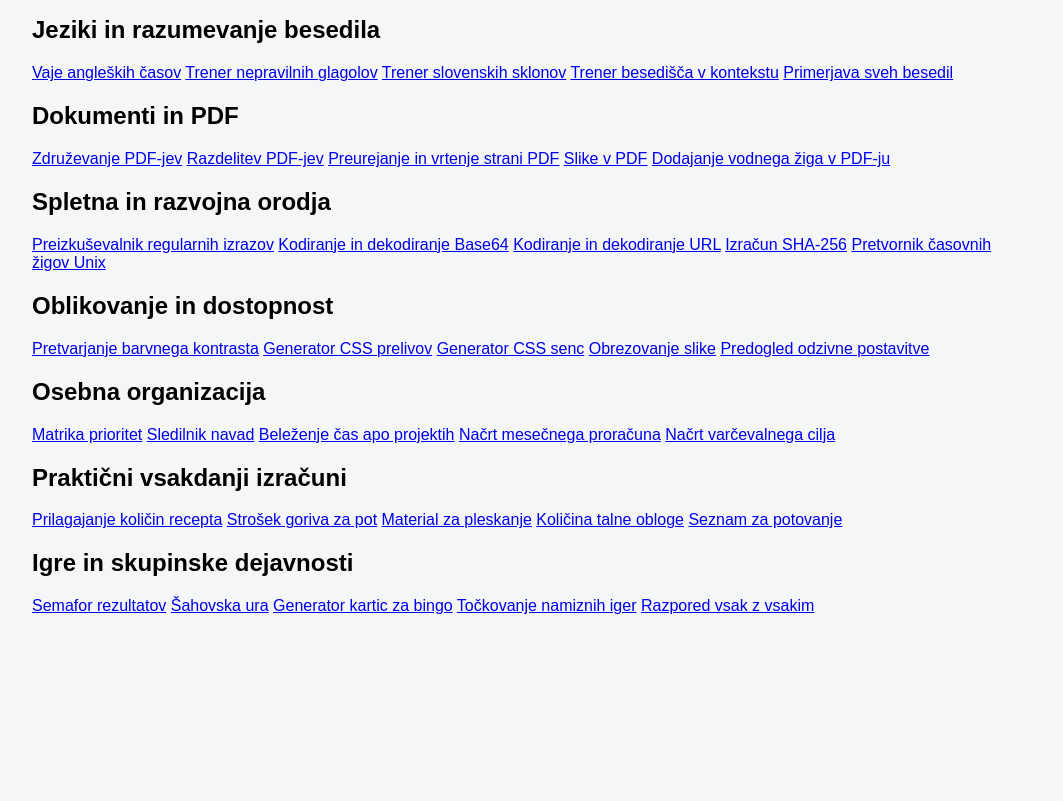
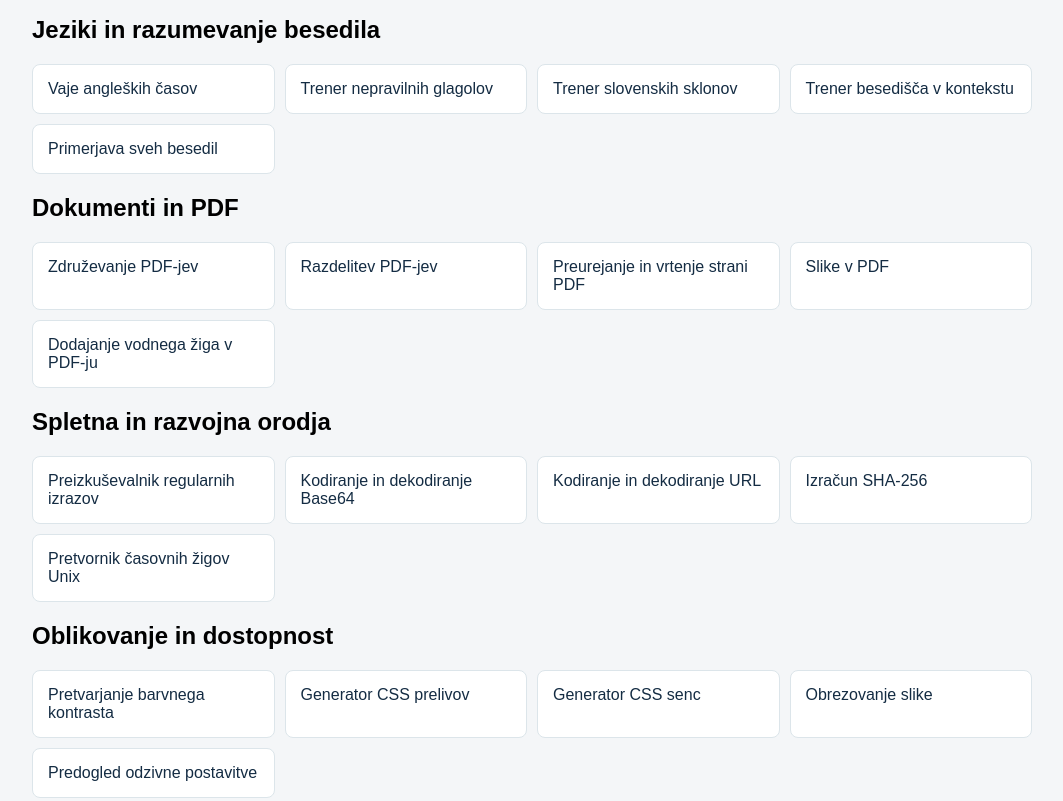
Before and after one commit to ziga1324/spletna_stran, a plain HTML site: page index.html in a window 1280 px wide. Shown: the part 2411-3212 px from the top of the page, without its empty margins (108-1171 px from the left). Before the commit the page ends 3046 px from the top, so only its background shows below. Drawn offline with Linux system fonts and the light colour scheme.

Commit message:
Dodana spletna orodja

```diff
--- a/index.html
+++ b/index.html
@@ -170,87 +170,87 @@
         <a href="orodja/barve_oznake_uporov.html">Barvne oznake uporov</a>
         <a href="orodja/zaporedni_in_vzporedni.html">Zašpredni in vzporedni upori</a>
         <a href="orodja/poraba_elektricne_energije.html">Poraba električne energije</a>
-        <a href="orodje/simulacija_posevnega_meta.html">Simulacija poševnega meta</a>
+        <a href="orodja/simulacija_posevnega_meta.html">Simulacija poševnega meta</a>
     </div>
     <script async src="https://pagead2.googlesyndication.com/pagead/js/adsbygoogle.js?client=ca-pub-6461788165201508"
         crossorigin="anonymous"></script>
     <h2>Kemija in naravoslovje</h2>
     <div class="orodja">
-        <a href="orodje/molska_masa_spojine.html">Molska masa spojine</a>
-        <a href="orodje/uravnotezenje_kemijskih_enacb.html">Uravnoteženje kemijskih enačb</a>
-        <a href="orodje/redcenje_spojin.html">Redčenje spojin</a>
-        <a href="orodje/izracun_gostote.html">Izračun gostote</a>
-        <a href="orodje/raypolovilni_cas.html">Razpolovilni čas</a>
+        <a href="orodja/molska_masa_spojine.html">Molska masa spojine</a>
+        <a href="orodja/uravnotezenje_kemijskih_enacb.html">Uravnoteženje kemijskih enačb</a>
+        <a href="orodja/redcenje_spojin.html">Redčenje spojin</a>
+        <a href="orodja/izracun_gostote.html">Izračun gostote</a>
+        <a href="orodja/raypolovilni_cas.html">Razpolovilni čas</a>
     </div>
     <script async src="https://pagead2.googlesyndication.com/pagead/js/adsbygoogle.js?client=ca-pub-6461788165201508"
         crossorigin="anonymous"></script>
     <h2>Jeziki in razumevanje besedila</h2>
-    <div class="orodje">
-        <a href="orodje/vaje_angleskih_casov.html">Vaje angleških časov</a>
-        <a href="orodje/trener_nepravilnih_glagolov.html">Trener nepravilnih glagolov</a>
-        <a href="orodje/trener_slovenskih_sklonov.html">Trener slovenskih sklonov</a>
-        <a href="orodje/trener_besedisca_v_kontekstih.html">Trener besedišča v kontekstu</a>
+    <div class="orodja">
+        <a href="orodja/vaje_angleskih_casov.html">Vaje angleških časov</a>
+        <a href="orodja/trener_nepravilnih_glagolov.html">Trener nepravilnih glagolov</a>
+        <a href="orodja/trener_slovenskih_sklonov.html">Trener slovenskih sklonov</a>
+        <a href="orodja/trener_besedisca_v_kontekstih.html">Trener besedišča v kontekstu</a>
         <a href="orodja/primerjava_dveh_besedil.html">Primerjava sveh besedil</a>
     </div>
     <script async src="https://pagead2.googlesyndication.com/pagead/js/adsbygoogle.js?client=ca-pub-6461788165201508"
         crossorigin="anonymous"></script>
     <h2>Dokumenti in PDF</h2>
-    <div class="orodje">
-        <a href="orodje/ydruzevanje_pdf-jev.html">Združevanje PDF-jev</a>
-        <a href="orodje/razdelitev_pdf-jev.html">Razdelitev PDF-jev</a>
-        <a href="orodje/preurejanje_in_vrtenje_strani_pdf.html">Preurejanje in vrtenje strani PDF</a>
-        <a href="orodje/slike_v_pdf.html">Slike v PDF</a>
-        <a href="orodje/dodajanje_vodnega_ziga_v_pdf.html">Dodajanje vodnega žiga v PDF-ju</a>
+    <div class="orodja">
+        <a href="orodja/ydruzevanje_pdf-jev.html">Združevanje PDF-jev</a>
+        <a href="orodja/razdelitev_pdf-jev.html">Razdelitev PDF-jev</a>
+        <a href="orodja/preurejanje_in_vrtenje_strani_pdf.html">Preurejanje in vrtenje strani PDF</a>
+        <a href="orodja/slike_v_pdf.html">Slike v PDF</a>
+        <a href="orodja/dodajanje_vodnega_ziga_v_pdf.html">Dodajanje vodnega žiga v PDF-ju</a>
     </div>
     <script async src="https://pagead2.googlesyndication.com/pagead/js/adsbygoogle.js?client=ca-pub-6461788165201508"
         crossorigin="anonymous"></script>
     <h2>Spletna in razvojna orodja</h2>
-    <div class="orodje">
-        <a href="orodje/preizkuševalnik_regularnih_izrazov.html">Preizkuševalnik regularnih izrazov</a>
-        <a href="orodje/kodiranje_in_dekodiranje_base_64.html">Kodiranje in dekodiranje Base64</a>
-        <a href="orodje/kodiranje_in_dekodiranje_URL.html">Kodiranje in dekodiranje URL</a>
-        <a href="orodje/izracun_HSA.html">Izračun SHA-256</a>
-        <a href="orodje/pretvornik_casovnih_zigov_unix.html">Pretvornik časovnih žigov Unix</a>
+    <div class="orodja">
+        <a href="orodja/preizkuševalnik_regularnih_izrazov.html">Preizkuševalnik regularnih izrazov</a>
+        <a href="orodja/kodiranje_in_dekodiranje_base_64.html">Kodiranje in dekodiranje Base64</a>
+        <a href="orodja/kodiranje_in_dekodiranje_URL.html">Kodiranje in dekodiranje URL</a>
+        <a href="orodja/izracun_HSA.html">Izračun SHA-256</a>
+        <a href="orodja/pretvornik_casovnih_zigov_unix.html">Pretvornik časovnih žigov Unix</a>
     </div>
     <script async src="https://pagead2.googlesyndication.com/pagead/js/adsbygoogle.js?client=ca-pub-6461788165201508"
         crossorigin="anonymous"></script>
     <h2>Oblikovanje in dostopnost</h2>
-    <div class="orodje">
-        <a href="orodje/pretvarjanje_barvnega_kontrasta.html">Pretvarjanje barvnega kontrasta</a>
-        <a href="orodje/generator_css_preelivov.html">Generator CSS prelivov</a>
-        <a href="orodje/generator_css_senc.html">Generator CSS senc</a>
-        <a href="orodje/obrezovanje_slike.html">Obrezovanje slike</a>
-        <a href="orodje/predogled_odzivne_postavitve.html">Predogled odzivne postavitve</a>
+    <div class="orodja">
+        <a href="orodja/pretvarjanje_barvnega_kontrasta.html">Pretvarjanje barvnega kontrasta</a>
+        <a href="orodja/generator_css_preelivov.html">Generator CSS prelivov</a>
+        <a href="orodja/generator_css_senc.html">Generator CSS senc</a>
+        <a href="orodja/obrezovanje_slike.html">Obrezovanje slike</a>
+        <a href="orodja/predogled_odzivne_postavitve.html">Predogled odzivne postavitve</a>
     </div>
     <script async src="https://pagead2.googlesyndication.com/pagead/js/adsbygoogle.js?client=ca-pub-6461788165201508"
         crossorigin="anonymous"></script>
     <h2>Osebna organizacija</h2>
-    <div class="orodje">
-        <a href="orodje/matrika_prioritet.html">Matrika prioritet</a>
-        <a href="orodje/sledilnik_navad.html">Sledilnik navad</a>
-        <a href="orodje/belezenje_casa_po_projektih.html">Beleženje čas apo projektih</a>
-        <a href="orodje/nacrt_mesecnega_proracuna.html">Načrt mesečnega proračuna</a>
-        <a href="orodje/nacrt_varcevalnega_cilja.html">Načrt varčevalnega cilja</a>
+    <div class="orodja">
+        <a href="orodja/matrika_prioritet.html">Matrika prioritet</a>
+        <a href="orodja/sledilnik_navad.html">Sledilnik navad</a>
+        <a href="orodja/belezenje_casa_po_projektih.html">Beleženje čas apo projektih</a>
+        <a href="orodja/nacrt_mesecnega_proracuna.html">Načrt mesečnega proračuna</a>
+        <a href="orodja/nacrt_varcevalnega_cilja.html">Načrt varčevalnega cilja</a>
     </div>
     <script async src="https://pagead2.googlesyndication.com/pagead/js/adsbygoogle.js?client=ca-pub-6461788165201508"
         crossorigin="anonymous"></script>
     <h2>Praktični vsakdanji izračuni</h2>
-    <div class="orodje">
-        <a href="orodje/prilagajanje_kolicin_recepta.html">Prilagajanje količin recepta</a>
-        <a href="orodje/strosek_goriva_za_pot.html">Strošek goriva za pot</a>
-        <a href="orodje/material_za_pleskanje.html">Material za pleskanje</a>
-        <a href="orodje/kolicina_talne_obloge.html">Količina talne obloge</a>
-        <a href="orodje/seznam_za_potovanje.html">Seznam za potovanje</a>
+    <div class="orodja">
+        <a href="orodja/prilagajanje_kolicin_recepta.html">Prilagajanje količin recepta</a>
+        <a href="orodja/strosek_goriva_za_pot.html">Strošek goriva za pot</a>
+        <a href="orodja/material_za_pleskanje.html">Material za pleskanje</a>
+        <a href="orodja/kolicina_talne_obloge.html">Količina talne obloge</a>
+        <a href="orodja/seznam_za_potovanje.html">Seznam za potovanje</a>
     </div>
     <script async src="https://pagead2.googlesyndication.com/pagead/js/adsbygoogle.js?client=ca-pub-6461788165201508"
         crossorigin="anonymous"></script>
     <h2>Igre in skupinske dejavnosti</h2>
-    <div class="orodje">
-        <a href="orodje/semafor_rezultatov.html">Semafor rezultatov</a>
-        <a href="orodje/sahovska_ura.html">Šahovska ura</a>
-        <a href="orodje/generator_kartic_za_bingo.html">Generator kartic za bingo</a>
-        <a href="orodje/tockovanje_namiznih_iger.html">Točkovanje namiznih iger</a>
-        <a href="orodje/razpored_vsak_z_vsakim.html">Razpored vsak z vsakim</a>
+    <div class="orodja">
+        <a href="orodja/semafor_rezultatov.html">Semafor rezultatov</a>
+        <a href="orodja/sahovska_ura.html">Šahovska ura</a>
+        <a href="orodja/generator_kartic_za_bingo.html">Generator kartic za bingo</a>
+        <a href="orodja/tockovanje_namiznih_iger.html">Točkovanje namiznih iger</a>
+        <a href="orodja/razpored_vsak_z_vsakim.html">Razpored vsak z vsakim</a>
     </div>
     <script async src="https://pagead2.googlesyndication.com/pagead/js/adsbygoogle.js?client=ca-pub-6461788165201508"
         crossorigin="anonymous"></script>
```
